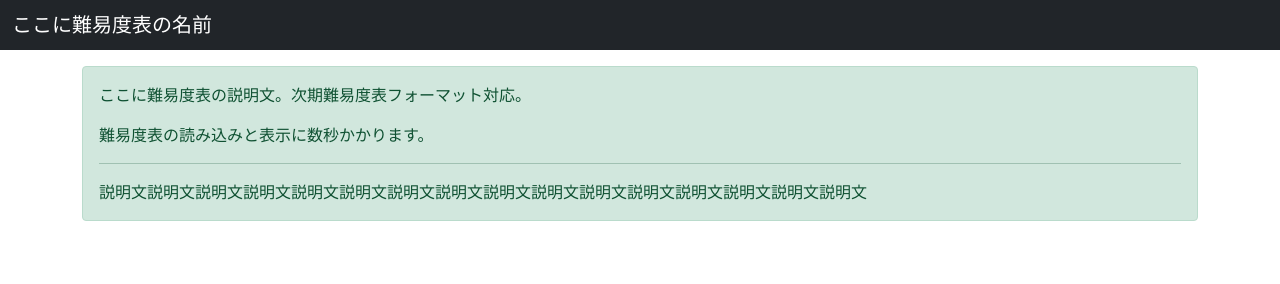
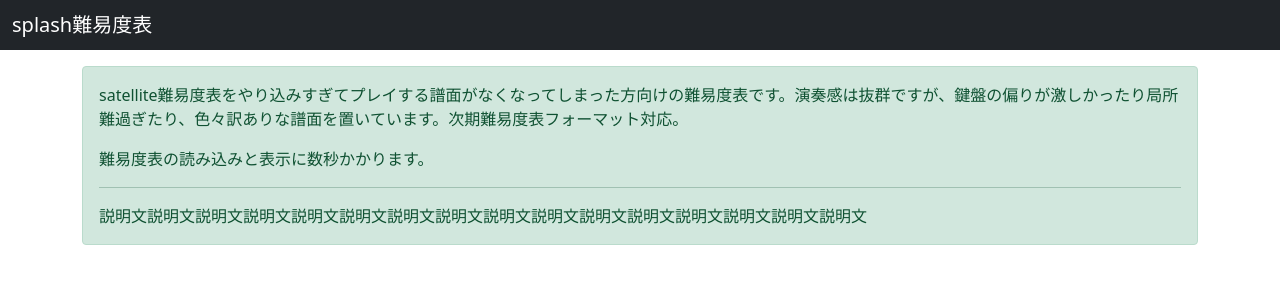
Before and after one commit to solitarywalker/splash, a plain HTML site: page index.html in a window 1280 px wide. Drawn offline with nearby package versions, Linux system fonts and the light colour scheme; no server answers.

Commit message:
Change title and description in index.html
Updated the title and description in index.html to reflect the new difficulty chart name and provide more context.

```diff
--- a/index.html
+++ b/index.html
@@ -2,7 +2,7 @@
 <html lang="ja">
 
 <head>
-    <title>ここに難易度表の名前</title>
+    <title>splash難易度表</title>
     <meta charset="UTF-8">
     <meta http-equiv="X-UA-Compatible" content="IE=edge">
     <meta name="viewport" content="width=device-width, initial-scale=1.0">
@@ -19,7 +19,7 @@
     <header class="mb-3">
         <nav class="navbar navbar-dark bg-dark">
             <div class="container-fluid">
-                <span class="navbar-brand mb-0 h1">ここに難易度表の名前</span>
+                <span class="navbar-brand mb-0 h1">splash難易度表</span>
             </div>
         </nav>
     </header>
@@ -27,7 +27,7 @@
     <div class="container">
 
         <div class="alert alert-success mb-3" role="alert">
-            <p>ここに難易度表の説明文。次期難易度表フォーマット対応。</p>
+            <p>satellite難易度表をやり込みすぎてプレイする譜面がなくなってしまった方向けの難易度表です。演奏感は抜群ですが、鍵盤の偏りが激しかったり局所難過ぎたり、色々訳ありな譜面を置いています。次期難易度表フォーマット対応。</p>
             <p>難易度表の読み込みと表示に数秒かかります。</p>
             <hr>
             <p class="mb-0">説明文説明文説明文説明文説明文説明文説明文説明文説明文説明文説明文説明文説明文説明文説明文説明文</p>
```
